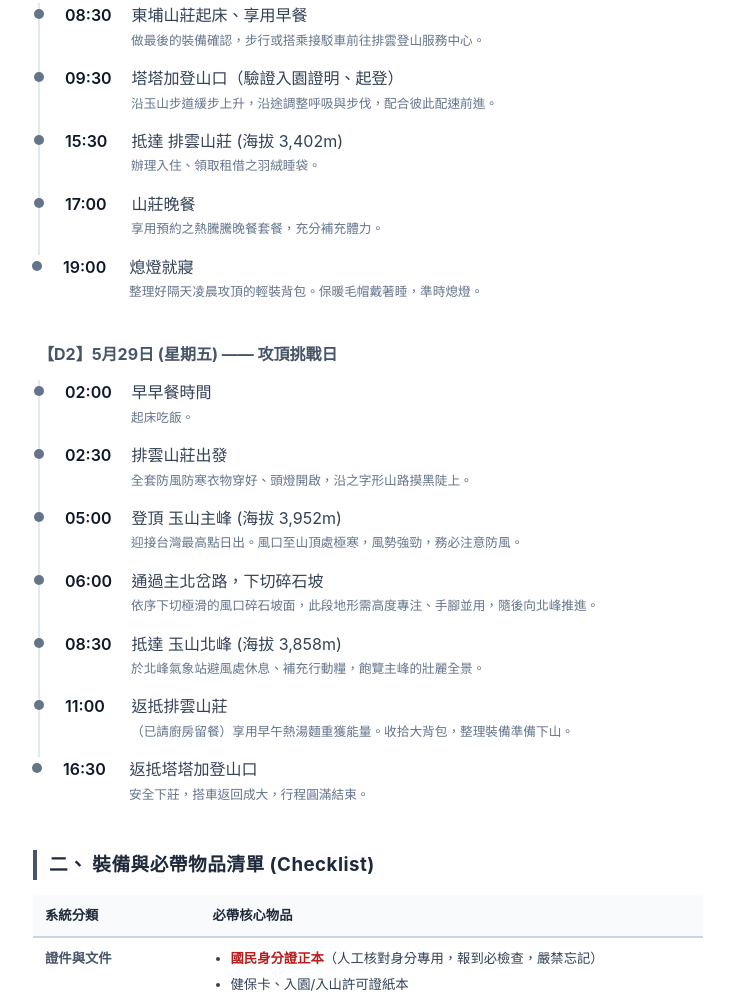
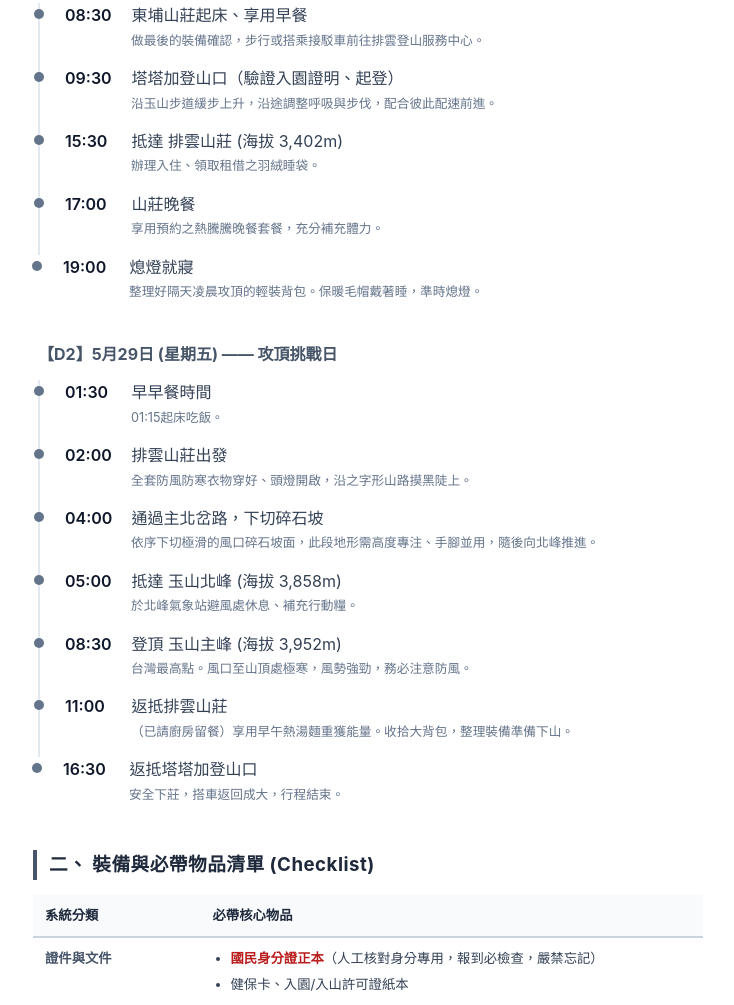
Before and after one commit to SamCheng0921/Yushan, a plain HTML site: page index.html in a window 1280 px wide. Shown: the part 471-1476 px from the top of the page, without its empty margins (272-1006 px from the left). Drawn offline with Linux system fonts and the light colour scheme.

Commit message:
Update index.html

```diff
--- a/index.html
+++ b/index.html
@@ -205,29 +205,29 @@
     <div class="timeline" style="margin-top: 30px;">
         <span class="timeline-day">【D2】5月29日 (星期五) —— 攻頂挑戰日</span>
         <div class="timeline-item">
-            <span class="time">02:00</span>
+            <span class="time">01:30</span>
             <span class="desc">早早餐時間</span>
-            <span class="desc-detail">起床吃飯。</span>
+            <span class="desc-detail">01:15起床吃飯。</span>
         </div>
         <div class="timeline-item">
-            <span class="time">02:30</span>
+            <span class="time">02:00</span>
             <span class="desc">排雲山莊出發</span>
             <span class="desc-detail">全套防風防寒衣物穿好、頭燈開啟，沿之字形山路摸黑陡上。</span>
-        </div>
+         </div>
         <div class="timeline-item">
-            <span class="time">05:00</span>
-            <span class="desc">登頂 玉山主峰 (海拔 3,952m)</span>
-            <span class="desc-detail">迎接台灣最高點日出。風口至山頂處極寒，風勢強勁，務必注意防風。</span>
-        </div>
-        <div class="timeline-item">
-            <span class="time">06:00</span>
+            <span class="time">04:00</span>
             <span class="desc">通過主北岔路，下切碎石坡</span>
             <span class="desc-detail">依序下切極滑的風口碎石坡面，此段地形需高度專注、手腳並用，隨後向北峰推進。</span>
         </div>
         <div class="timeline-item">
+            <span class="time">05:00</span>
+            <span class="desc">抵達 玉山北峰 (海拔 3,858m)</span>
+            <span class="desc-detail">於北峰氣象站避風處休息、補充行動糧。</span>
+        </div>
+        <div class="timeline-item">
             <span class="time">08:30</span>
-            <span class="desc">抵達 玉山北峰 (海拔 3,858m)</span>
-            <span class="desc-detail">於北峰氣象站避風處休息、補充行動糧，飽覽主峰的壯麗全景。</span>
+            <span class="desc">登頂 玉山主峰 (海拔 3,952m)</span>
+            <span class="desc-detail">台灣最高點。風口至山頂處極寒，風勢強勁，務必注意防風。</span>
         </div>
         <div class="timeline-item">
             <span class="time">11:00</span>
@@ -237,7 +237,7 @@
         <div class="timeline-item">
             <span class="time">16:30</span>
             <span class="desc">返抵塔塔加登山口</span>
-            <span class="desc-detail">安全下莊，搭車返回成大，行程圓滿結束。</span>
+            <span class="desc-detail">安全下莊，搭車返回成大，行程結束。</span>
         </div>
     </div>
 
```
